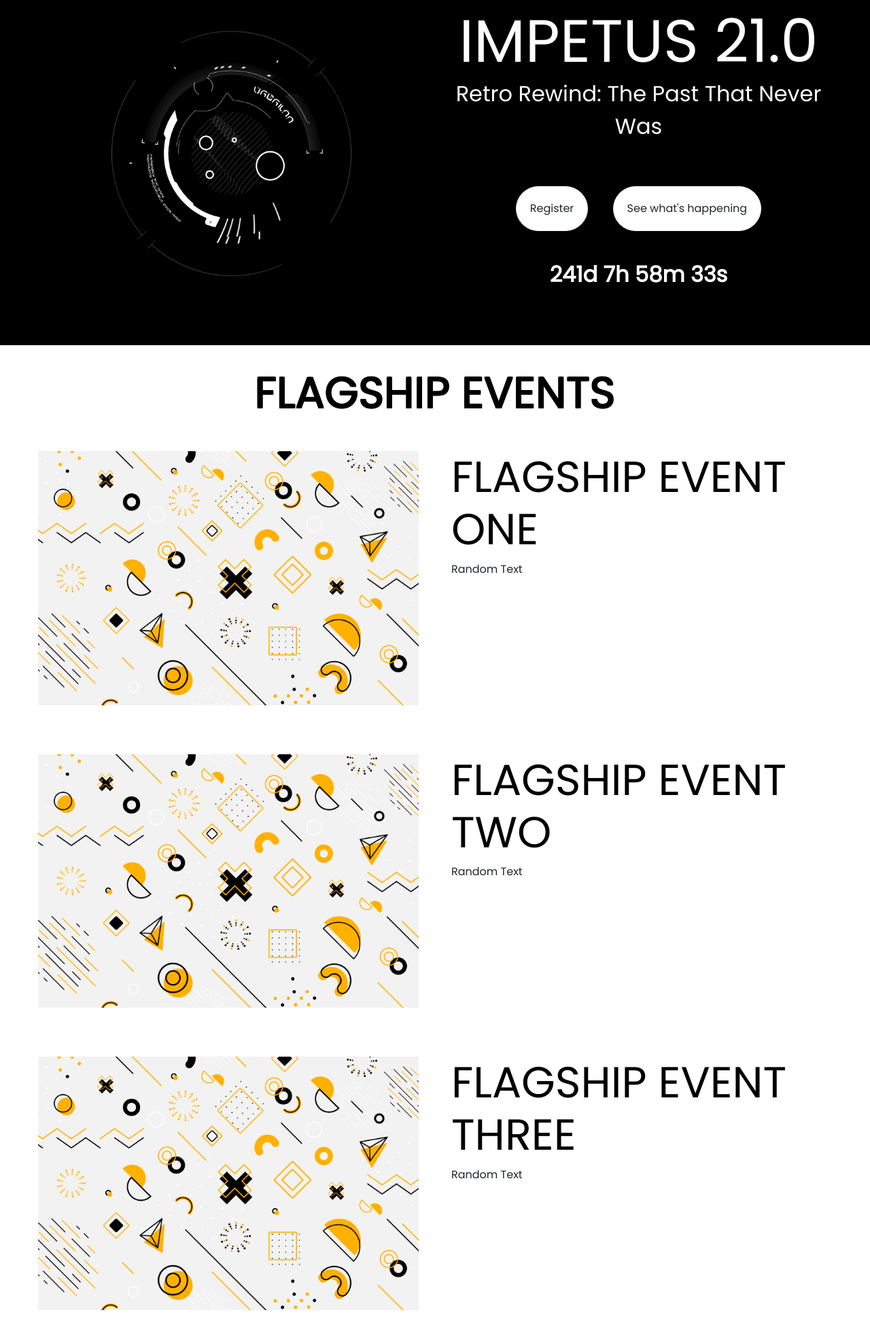
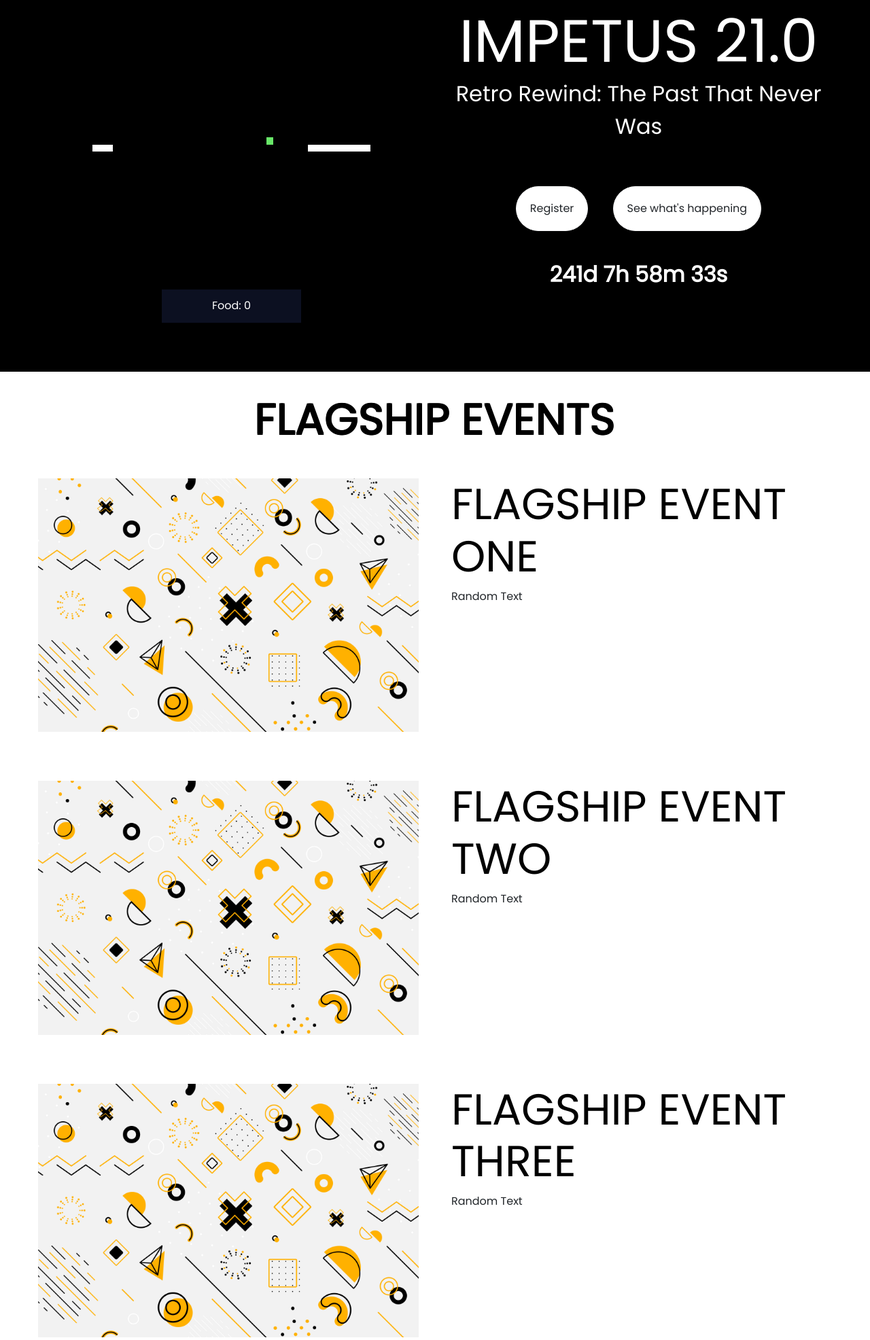
Before and after one commit to Nimitha-jagadeesha/Impetus-21, a PHP site: page / in a window 1280 px wide. Shown: the part 64-2036 px from the top of the page at 68% size. Run offline with PHP 8.4, Linux system fonts and the light colour scheme; some libraries are stand-ins or nearby versions.

Commit message:
Update index.php

```diff
--- a/index.php
+++ b/index.php
@@ -1,4 +1,5 @@
 <?php ?>
+
 <!--HTML boiler plate-->
 <!DOCTYPE html>
 <html lang="en">
@@ -26,7 +27,9 @@
     <link rel="preconnect" href="https://fonts.gstatic.com">
     <link href="https://fonts.googleapis.com/css2?family=Poppins&display=swap" rel="stylesheet">
 
-      <link rel="stylesheet" href="https://cdnjs.cloudflare.com/ajax/libs/animate.css/4.1.1/animate.min.css"/>
+    <link rel="stylesheet" href="https://cdnjs.cloudflare.com/ajax/libs/animate.css/4.1.1/animate.min.css"/>
+
+    <link rel="stylesheet" href="snakeGame/main.css">
 </head>
 
 <body style="font-family:'Poppins', sans-serif;">
@@ -51,9 +54,33 @@
   <div class="ml-5 mr-5 mt-2 mb-2">
     <div class="row">
       <div class="col-12 col-sm-6 text-center">
-      <!--<iframe frameBorder="0" class="res-img" src="https://www.youtube.com/embed/1Eg2gHnAGw8?mute=1&controls=0" title="YouTube video player">
-      </iframe>-->
-      <img class="res-img" src="test1.gif" alt="test1">
+        <!--<img class="res-img" src="test1.gif" alt="test1">-->
+
+
+
+
+        <div id="gameC"></div>
+
+    <!-- #scoreContainer contains the scores  -->
+    <div id="scoreC">
+      <div class="scoreBoard">Food: <span id="pointsEarned">0</span></div>
+      <!--<div class="scoreBoard">Blocks: <span id="blocksTravelled">0</span></div>-->
+    </div>
+
+    <!-- #onScreenControllers contains the navigation buttons for mobile screens -->
+    <div id="onScreenControllers">
+      <button id="leftButton"><i class="fa fa-chevron-left"></i></button>
+      <div>
+        <button id="upButton"><i class="fa fa-chevron-up"></i></button>
+        <button id="downButton"><i class="fa fa-chevron-down"></i></button>
+      </div>
+      <button id="rightButton"><i class="fa fa-chevron-right"></i></button>
+    </div>
+
+
+
+
+
       </div>
       <div class="col-12 col-sm-6 text-center">
         <!--<h1 class="responsive-lg mt-2 text-center" style="color: black;
@@ -73,6 +100,8 @@
   </div>
   <div class="pb-5"></div>
 </div>
+
+
 
 <div id="part2" class="p-2">
 
@@ -142,6 +171,57 @@
 </div>
 
 
+<div id="part2" class="p-2" style="background-color:black;">
+
+  <h1 class="responsive-md text-center mt-2" style="color: #fff;
+        text-shadow: -1px -1px 0 #fff, 1px -1px 0 #fff, -1px 1px 0 #fff, 1px 1px 0 #fff;">EVENTS</h1>
+
+<div class="row m-4">
+  <div class="col-12 col-sm-6 res-pad-flag">
+    <img src="test.jpg" alt="test" class="res-img">
+    <h1 class="responsive-md font-wight-bold" style="color:whitesmoke;">EVENT ONE</h1>
+    <p>Random Text</p>
+  </div>
+  <div class="col-12 col-sm-6 res-pad-flag">
+    <img src="test.jpg" alt="test" class="res-img">
+    <h1 class="responsive-md font-wight-bold" style="color:whitesmoke;">EVENT TWO</h1>
+    <p>Random Text</p>
+  </div>
+</div>
+
+<div class="row m-4">
+  <div class="col-12 col-sm-6 res-pad-flag">
+    <img src="test.jpg" alt="test" class="res-img">
+    <h1 class="responsive-md font-wight-bold" style="color:whitesmoke;">EVENT THREE</h1>
+    <p>Random Text</p>
+  </div>
+  <div class="col-12 col-sm-6 res-pad-flag">
+    <img src="test.jpg" alt="test" class="res-img">
+    <h1 class="responsive-md font-wight-bold" style="color:whitesmoke;">EVENT FOUR</h1>
+    <p>Random Text</p>
+  </div>
+</div>
+
+<div class="row m-4">
+  <div class="col-12 col-sm-6 res-pad-flag">
+    <img src="test.jpg" alt="test" class="res-img">
+    <h1 class="responsive-md font-wight-bold" style="color:whitesmoke;">EVENT FIVE</h1>
+    <p>Random Text</p>
+  </div>
+  <div class="col-12 col-sm-6 res-pad-flag">
+    <img src="test.jpg" alt="test" class="res-img">
+    <h1 class="responsive-md font-wight-bold" style="color:whitesmoke;">EVENT SIX</h1>
+    <p>Random Text</p>
+  </div>
+</div>
+
+
+
+    </div>
+
+</div>
+
+
 <!-- Display the countdown timer in an element -->
 
 
@@ -176,6 +256,7 @@ var x = setInterval(function() {
 }, 1000);
 </script>
 
+<script src="snakeGame/jscript.js"></script>
 
   <style>
     /*Media Queries*/
```
